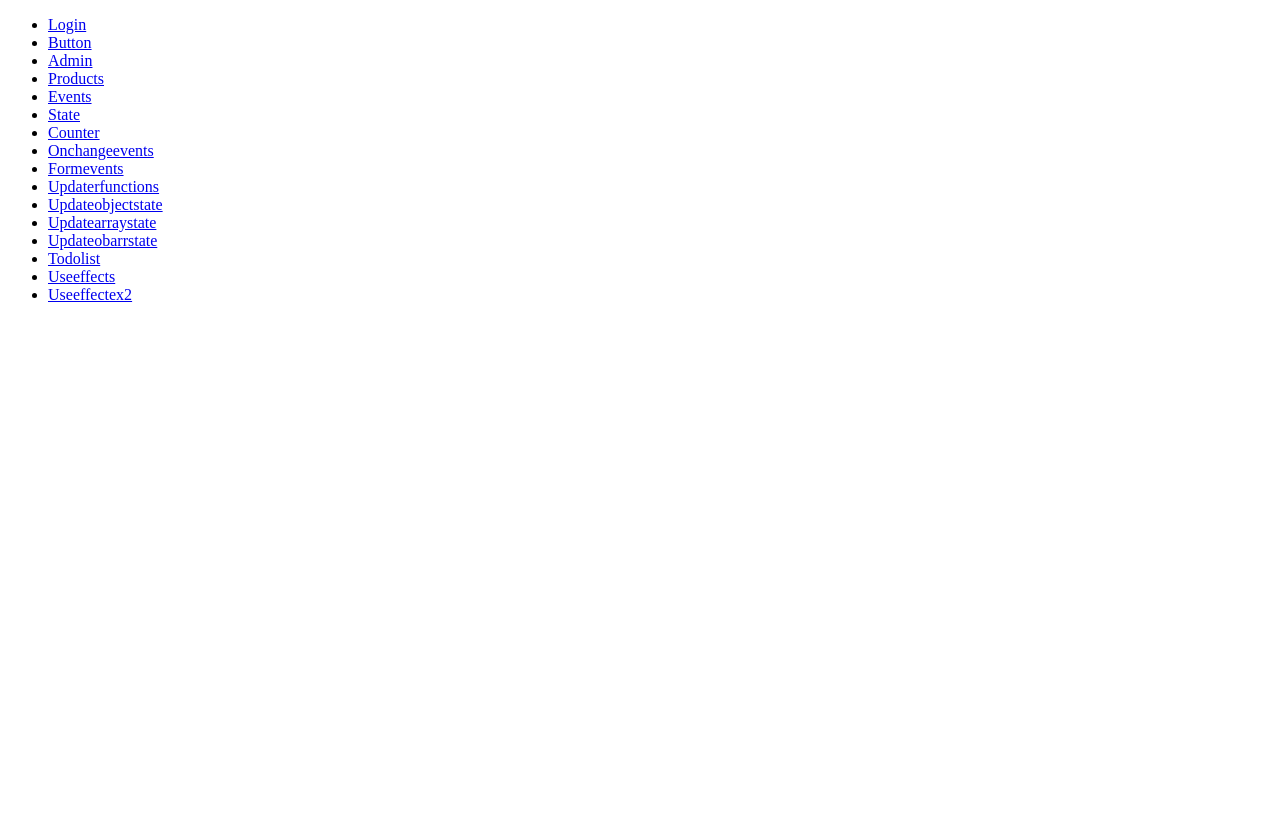
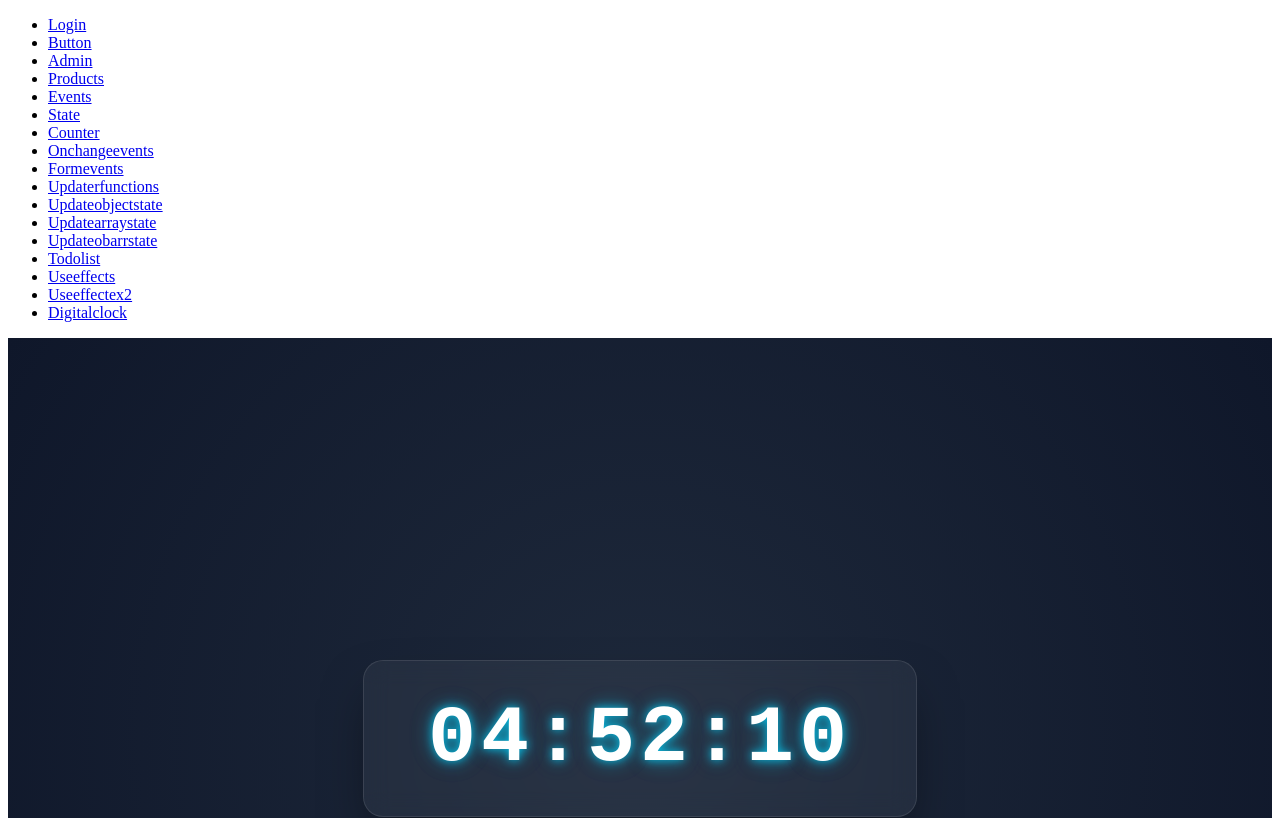
Before and after one commit to SandeepSreekailas/React, a React (Vite) app: page /digitalclock in a window 1280 px wide. Shown: the top 818 px of the page. Built offline with nearby package versions, Linux system fonts and the light colour scheme.

Commit message:
added digital clock

```diff
--- a/package.json
+++ b/package.json
@@ -12,7 +12,8 @@
   "dependencies": {
     "react": "^19.2.4",
     "react-dom": "^19.2.4",
-    "react-router-dom": "^7.13.2"
+    "react-router-dom": "^7.13.2",
+    "sass": "^1.99.0"
   },
   "devDependencies": {
     "@eslint/js": "^9.39.4",
--- a/src/App.css
+++ /dev/null
@@ -1,5 +0,0 @@
-.avatar{
-    width: 100px;
-    height: 100px;
-    border-radius: 50%;
-}
--- a/src/ReactRouter/Mainrouter.jsx
+++ b/src/ReactRouter/Mainrouter.jsx
@@ -16,6 +16,7 @@ import UpdateObArrState from '../components/UpdateObArrState'
 import ToDoList from '../components/ToDoList'
 import UseEffects from '../components/UseEffects'
 import UseEffectex2 from '../components/UseEffectex2'
+import DigitalClock from '../components/DigitalClock'
 
 
 
@@ -39,6 +40,7 @@ function Mainrouter() {
                 <li><Link to='/todolist'>Todolist</Link></li>
                 <li><Link to='/useeffects'>Useeffects</Link></li>
                 <li><Link to='/useeffectex2'>Useeffectex2</Link></li>
+                <li><Link to='/digitalclock'>Digitalclock</Link></li>
             </ul>
 
                 <Routes>
@@ -58,6 +60,7 @@ function Mainrouter() {
                     <Route path='/todolist' element={<ToDoList />}></Route>
                     <Route path='/useeffects' element={<UseEffects />}></Route>
                     <Route path='/useeffectex2' element={<UseEffectex2 />}></Route>
+                    <Route path='/digitalclock' element={<DigitalClock />}></Route>
                 </Routes>
 
 
--- /dev/null
+++ b/src/components/DigitalClock.jsx
@@ -0,0 +1,44 @@
+import React, { useState, useEffect } from 'react'
+import './digiclk.scss'
+
+function DigitalClock() {
+    const [time, setTime] = useState(new Date())
+
+    useEffect(() => {
+        const interval = setInterval(() => {
+            setTime(new Date())
+        }, 1000)
+        return () => clearInterval(interval)
+    }, [])
+
+    useEffect(() => {
+        document.title = time.toLocaleTimeString()
+    }, [time])
+
+    function formatTime() {
+        let hours = time.getHours()
+        const minutes = time.getMinutes()
+        const seconds = time.getSeconds()
+
+        hours = hours % 12 || 12
+
+        return `${padzero(hours)}:${padzero(minutes)}:${padzero(seconds)}`
+    }
+
+    function padzero(num) {
+        return (num < 10 ? '0' : '') + num
+    }
+
+
+    return (
+        <div className='clock-container'>
+            <div className='clock-glass'>
+                <div className='clock'>
+                    <span>{formatTime()}</span>
+                </div>
+            </div>
+        </div>
+    )
+}
+
+export default DigitalClock
--- /dev/null
+++ b/src/components/digiclk.scss
@@ -0,0 +1,51 @@
+$primary-glow: #00d4ff;
+$bg-color: #0f172a;
+$glass-bg: rgba(255, 255, 255, 0.05);
+$font-digital: 'Courier New', Courier, monospace;
+
+.clock-container {
+  display: flex;
+  justify-content: center;
+  align-items: center;
+  min-height: 100vh;
+  background: radial-gradient(circle at center, #1e293b 0%, $bg-color 100%);
+  font-family: $font-digital;
+
+  .clock-glass {
+    padding: 2rem 4rem;
+    background: $glass-bg;
+    backdrop-filter: blur(12px); // The magic "glass" effect
+    border-radius: 20px;
+    border: 1px solid rgba(255, 255, 255, 0.1);
+    box-shadow: 0 25px 50px -12px rgba(0, 0, 0, 0.5);
+    transition: transform 0.3s ease;
+
+    &:hover {
+      transform: scale(1.02);
+      border-color: rgba($primary-glow, 0.3);
+    }
+  }
+
+  .clock {
+    span {
+      font-size: 5rem;
+      font-weight: bold;
+      color: #fff;
+      text-shadow:
+        0 0 10px rgba($primary-glow, 0.8),
+        0 0 20px rgba($primary-glow, 0.4),
+        0 0 30px rgba($primary-glow, 0.1);
+      letter-spacing: 5px;
+    }
+  }
+}
+
+// Responsive tweak for mobile
+@media (max-width: 480px) {
+  .clock-container .clock span {
+    font-size: 2.5rem;
+  }
+  .clock-glass {
+    padding: 1.5rem 2rem;
+  }
+}
--- a/src/pages/Home.jsx
+++ b/src/pages/Home.jsx
@@ -16,6 +16,7 @@ import ToDoList from '../components/ToDoList'
 import UseEffects from '../components/UseEffects'
 import UseEffectex2 from '../components/UseEffectex2'
 import CounterApp from '../components/CounterApp'
+import DigitalClock from '../components/DigitalClock'
 
 
 const data = {
@@ -100,6 +101,9 @@ function Home() {
       {/* Counter App simple project */}
       <CounterApp/>
 
+      {/* Digital Clock */}
+      <DigitalClock/>
+
 
 
     </>
```
Also changed, not shown: 1 other file (tests, documents, lock files or other folders).
